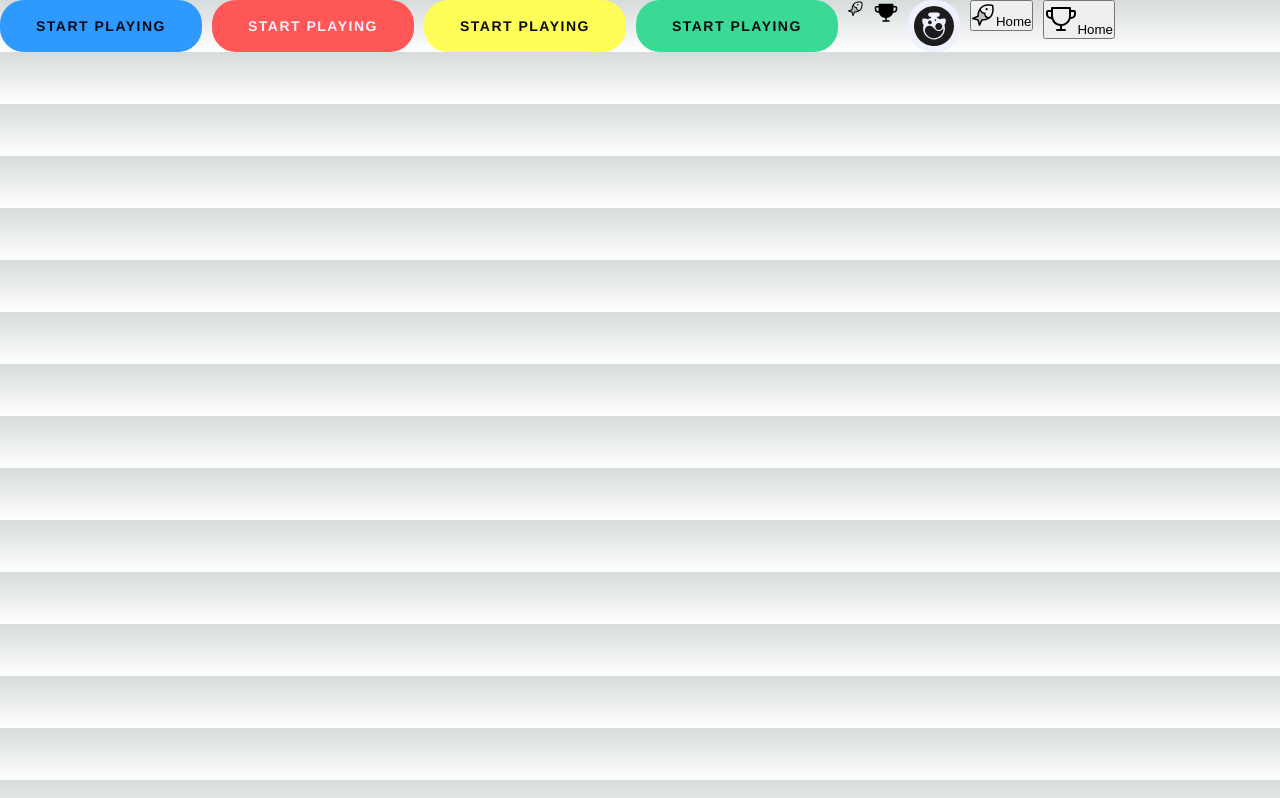
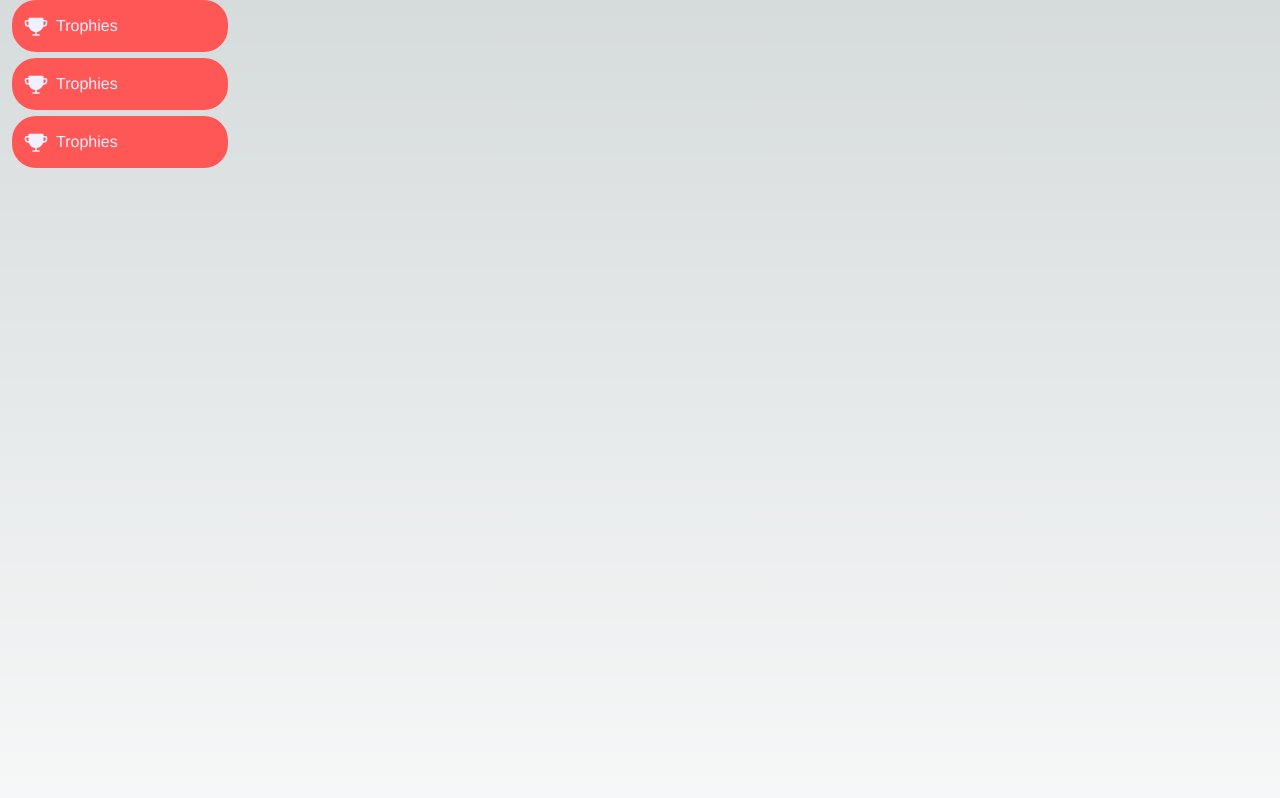
Before and after one commit to dolianich/CATME, a Next.js app: page / in a window 1280 px wide. Shown: the top 798 px of the page. Built offline with nearby package versions, Linux system fonts and the light colour scheme.

Commit message:
Tested the SideBar component implementation

```diff
--- /dev/null
+++ b/app/components/SideBar/NavButton/NavButton.module.css
@@ -0,0 +1,28 @@
+.selected{
+    padding-top: 14px;
+    padding-bottom: 14px;
+    padding-left: 12px;
+    padding-right: 12px;
+    display: flex;
+    align-items: center;
+    gap: 8px;
+    border-radius: 24px;
+    border: none;
+    background: #FF5756;
+    justify-content: flex-start;
+    color: #F0F1FF;
+    font-size: 16px;
+    font-family: 'Helvetica Neue', sans-serif;
+    font-weight: 500;
+    line-height: 24px;
+    width: 100%;
+}
+
+.linkRoot{
+    width: 100%;
+}
+
+.iconContainer{
+    width: 24px;
+    height: 24px;
+}
--- a/app/components/NavButton.tsx
+++ b/app/components/SideBar/NavButton/NavButton.tsx
@@ -1,5 +1,6 @@
 import React from 'react';
 import Link from 'next/link';
+import styles from './NavButton.module.css';
 
 interface Props {
   text: string;
@@ -10,19 +11,12 @@ interface Props {
   weight?: 'thin' | 'light' | 'regular' | 'bold' | 'fill' | 'duotone';
 }
 
-const NavButton = ({
-  text,
-  icon: Icon,
-  color,
-  href,
-  size,
-  weight,
-}: Props) => {
+const NavButton = ({ text, icon: Icon, color, href, size, weight }: Props) => {
   return (
-    <Link href={href || '#'}>
-      <button className="sidebar-button">
-        <span className="button-icon">
-          <Icon size={size} weight={weight} />
+    <Link href={href || '#'} className={styles.linkRoot}>
+      <button className={styles.selected}>
+        <span className={styles.iconContainer}>
+          <Icon size={size} weight={weight} color={color} />
         </span>
         <span className="button-text">{text}</span>
       </button>
--- /dev/null
+++ b/app/components/SideBar/SideBar.module.css
@@ -0,0 +1,11 @@
+.navContainer{
+    display: flex;
+    align-items: start;
+    flex-direction: column;
+    justify-content: flex-start;
+    width: 240px;
+    height: 100vh;
+    padding-left: 12px;
+    padding-right: 12px;
+    gap: 6px;
+}
--- /dev/null
+++ b/app/components/SideBar/SideBar.tsx
@@ -0,0 +1,37 @@
+import React from 'react';
+import NavButton from './NavButton/NavButton';
+import { Trophy } from '@phosphor-icons/react/dist/ssr';
+import styles from './SideBar.module.css';
+
+const SideBar = () => {
+  return (
+    <div className={styles.navContainer}>
+      <NavButton
+        text="Trophies"
+        icon={Trophy}
+        href="/"
+        size={24}
+        color="#F0F1FF"
+        weight="fill"
+      />
+      <NavButton
+        text="Trophies"
+        icon={Trophy}
+        href="/"
+        size={24}
+        color="#F0F1FF"
+        weight="fill"
+      />
+      <NavButton
+        text="Trophies"
+        icon={Trophy}
+        href="/"
+        size={24}
+        color="#F0F1FF"
+        weight="fill"
+      />
+    </div>
+  );
+};
+
+export default SideBar;
--- a/app/page.module.css
+++ /dev/null
@@ -1,4 +0,0 @@
-.container{
-  display: flex;
-  gap: 10px;
-}
--- a/app/page.tsx
+++ b/app/page.tsx
@@ -3,11 +3,13 @@ import styles from './page.module.css';
 import Button from './components/Button/Button';
 import { Fish, Trophy } from '@phosphor-icons/react/dist/ssr';
 import Logo from './components/Logo/Logo';
-import NavButton from './components/NavButton';
+import NavButton from './components/SideBar/NavButton/NavButton';
+import SideBar from './components/SideBar/SideBar';
 
 export default function Home() {
   return (
-    <div className={styles.container}>
+    <div>
+      <SideBar></SideBar>
       <Button variant="secondary" title={''}>
         START PLAYING
       </Button>
@@ -30,7 +32,7 @@ export default function Home() {
         size={24}
         weight="duotone"
       ></NavButton>
-      <NavButton text="Home" icon={Trophy} href="/" size={32}></NavButton>
+      <NavButton text="Trophies" icon={Trophy} href="/" size={24} color='#F0F1FF' weight='fill'></NavButton>
     </div>
   );
 }
```
